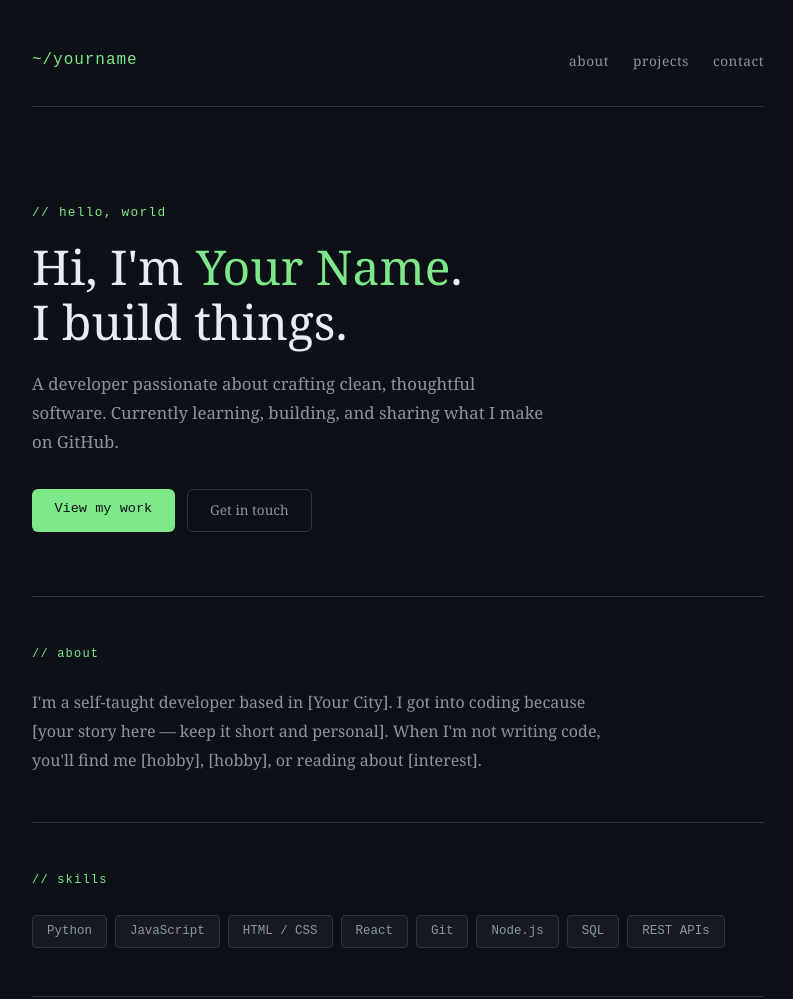
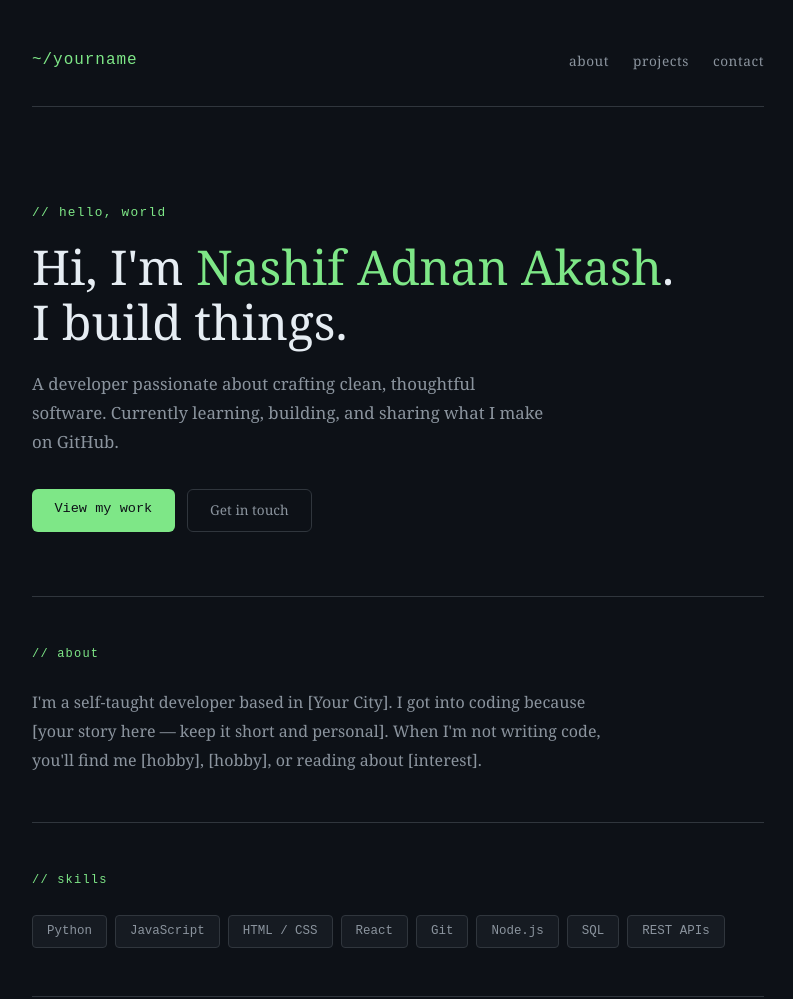
Before and after one commit to Abhiwick/Abhiwick.github.io, a plain HTML site: page index.html in a window 1280 px wide. Shown: the top 999 px of the page, without its empty margins (242-1035 px from the left). Drawn offline with Linux system fonts and the light colour scheme.

Commit message:
Update index.html

```diff
--- a/index.html
+++ b/index.html
@@ -228,7 +228,7 @@
     <!-- Hero -->
     <section class="hero">
       <div class="hero-tag">// hello, world</div>
-      <h1>Hi, I'm <span>Your Name</span>.<br>I build things.</h1>
+      <h1>Hi, I'm <span>Nashif Adnan Akash</span>.<br>I build things.</h1>
       <p>
         A developer passionate about crafting clean, thoughtful software.
         Currently learning, building, and sharing what I make on GitHub.
```
